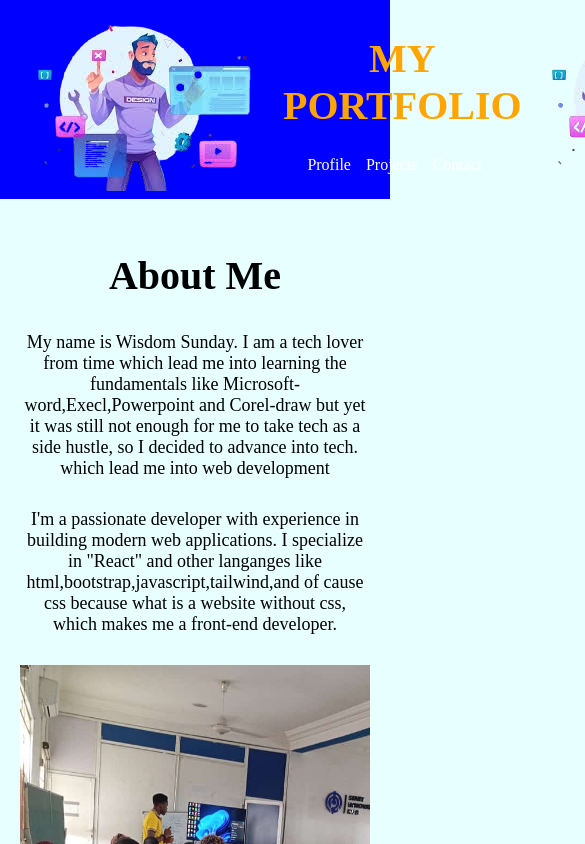
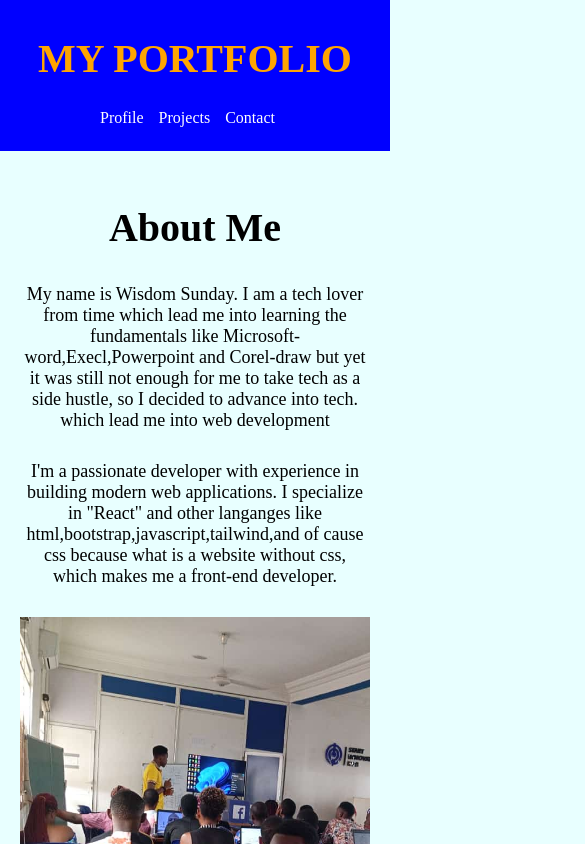
Before and after one commit to wezzbrown/My-portfolio, a React (Vite) app: page / in a window 390 px wide. Shown: the top 844 px of the page, 585 px wide, since content can reach past the window. Built offline with nearby package versions, Linux system fonts and the light colour scheme.

Commit message:
portfolio

```diff
--- a/src/App.css
+++ b/src/App.css
@@ -42,6 +42,7 @@ body{
 .header nav a:hover {
   text-decoration: underline;
 }
+
 
 
 /* profile */
@@ -182,3 +183,31 @@ body{
 .indi-tool{
   text-align: center;
 }
+
+
+
+@media(max-width: 425px){
+  .header-pic{
+    display: none;
+  }
+  .port-header{
+    margin: auto;
+  }
+
+  .tools-pic{
+    width: 100px;
+  }
+
+
+  .mainlinks{
+    /* display: flex;
+    justify-content: space-evenly; */
+    width: 200px;
+
+  }
+}
+@media(max-width: 320px){
+  .tools-pic{
+    width: 70px;
+  }
+}
--- a/src/component/header.jsx
+++ b/src/component/header.jsx
@@ -7,7 +7,7 @@ const Header = () => {
   return (
     <header className="header">
         <img src={Image4} alt="Profile" className="header-pic" />
-      <div>
+      <div className='port-header'>
       <h1>MY PORTFOLIO</h1>
       <nav>
         <ul>
```
